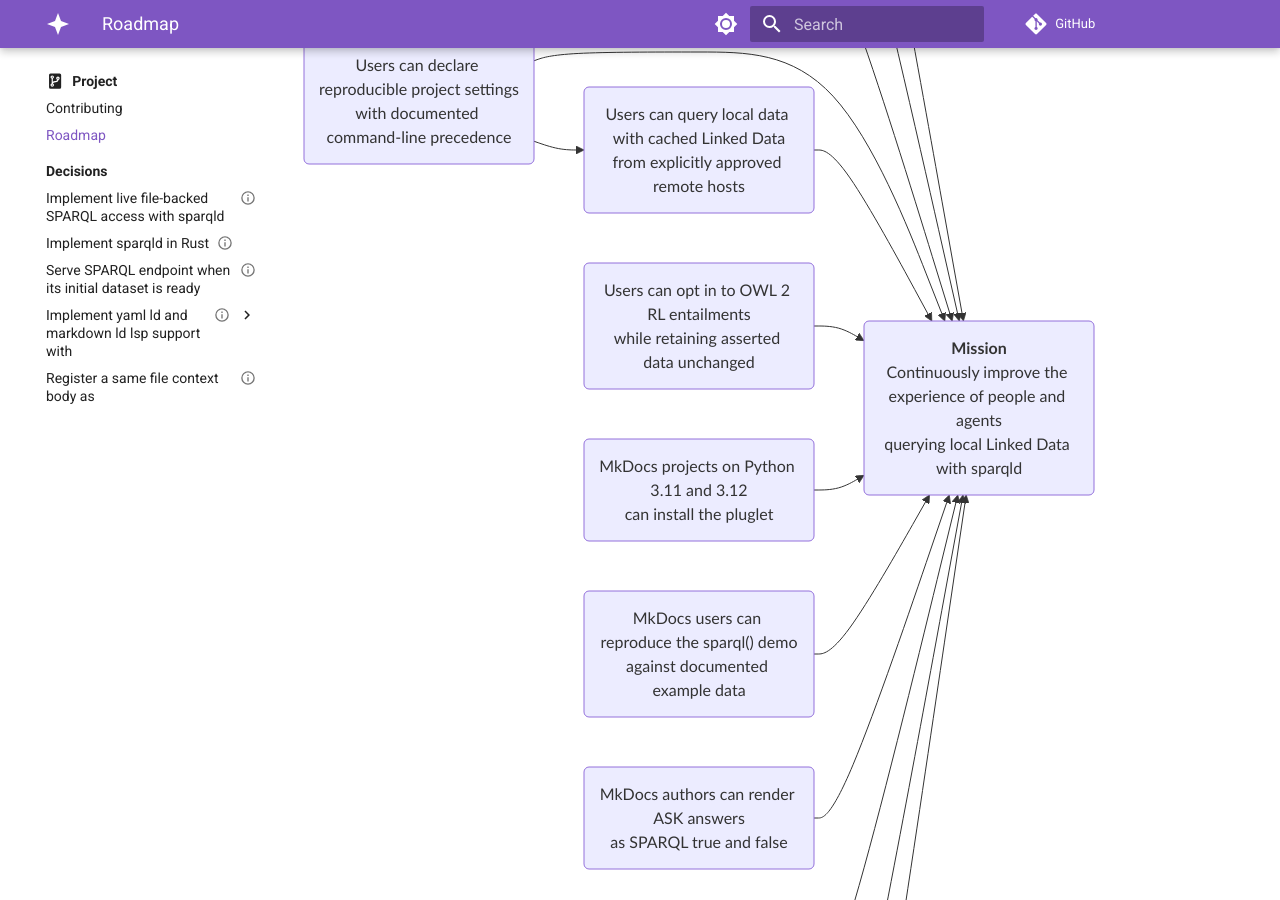
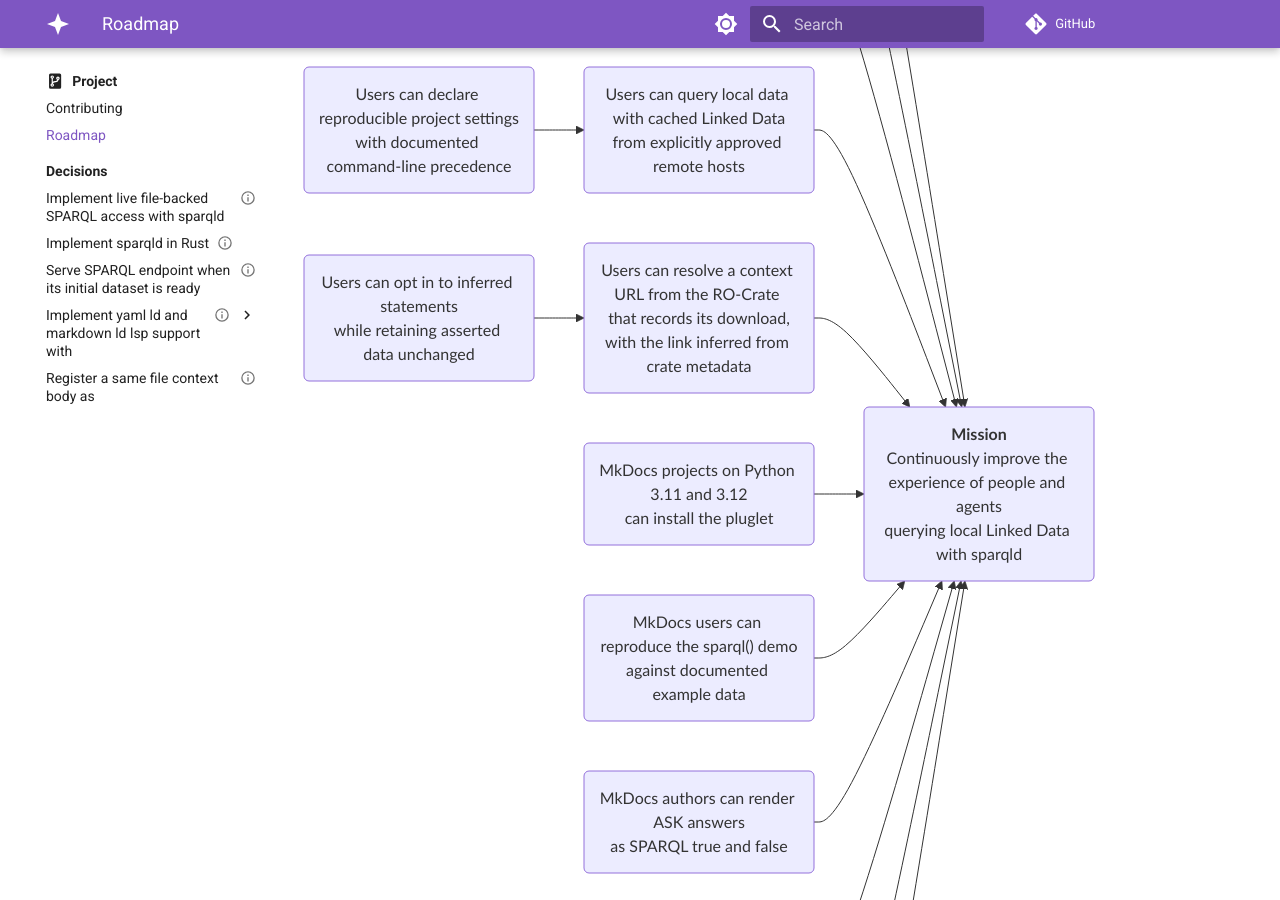
Before and after one commit to iolanta-tech/sparqld, an MkDocs documentation site: the page built from docs/project/roadmap.md, in a window 1280 px wide and 900 px high, scrolled down 740 px. Built offline with MkDocs 1.6.1 and Material for MkDocs 9.7.7, drawn with Linux system fonts in a browser that asks for light colours; comment, search, counter and statistics services are not loaded; some of the changed lines change nothing that is shown.

Commit message:
Add RO-Crate context outcome and simplify roadmap inference edges

```diff
--- a/docs/project/roadmap.md
+++ b/docs/project/roadmap.md
@@ -11,7 +11,7 @@ name: sparqld roadmap
 hide: [toc]
 title: Roadmap
 description: Achievable outcomes that advance sparqld's mission.
-datePublished: 2026-08-14
+datePublished: 2026-11-07
 ---
 
 # :material-map-marker-path: Roadmap
@@ -26,7 +26,8 @@ flowchart LR
     streaming("Users can retrieve large query results<br/>without complete-response buffering")
     configuration("Users can declare reproducible project settings<br/>with documented command-line precedence")
     remote("Users can query local data with cached Linked Data<br/>from explicitly approved remote hosts")
-    reasoning("Users can opt in to OWL 2 RL entailments<br/>while retaining asserted data unchanged")
+    reasoning("Users can opt in to inferred statements<br/>while retaining asserted data unchanged")
+    crateContexts("Users can resolve a context URL from the RO-Crate that records its download,<br/>with the link inferred from crate metadata")
     python("MkDocs projects on Python 3.11 and 3.12<br/>can install the pluglet")
     demo("MkDocs users can reproduce the sparql() demo<br/>against documented example data")
     ask("MkDocs authors can render ASK answers<br/>as SPARQL true and false")
@@ -36,13 +37,13 @@ flowchart LR
     mission("<strong>Mission</strong><br/>Continuously improve the experience of people and agents<br/>querying local Linked Data with sparqld")
 
     configuration --> remote
+    reasoning --> crateContexts
 
     fragments --> mission
     exclusions --> mission
     streaming --> mission
-    configuration --> mission
     remote --> mission
-    reasoning --> mission
+    crateContexts --> mission
     python --> mission
     demo --> mission
     ask --> mission
```
